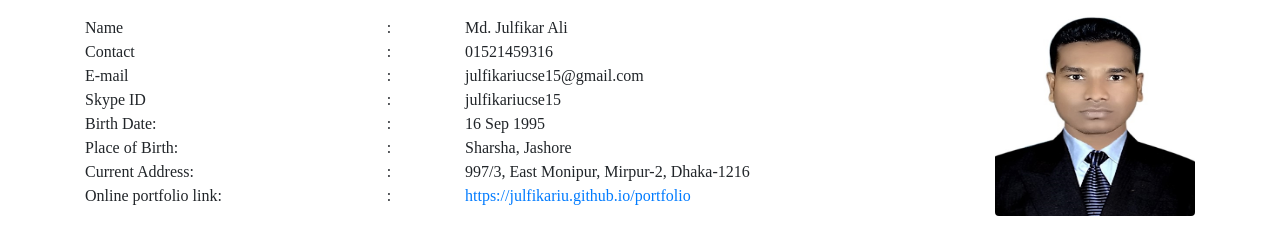
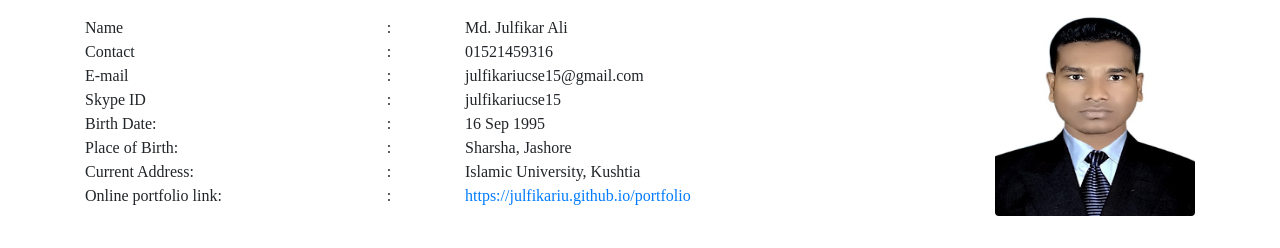
Before and after one commit to julfikariu/portfolio, a plain HTML site: page index.html in a window 1280 px wide. Shown: the top 248 px of the page. Drawn offline with Linux system fonts and the light colour scheme; a web font is replaced by a local one.

Commit message:
Update index.html

```diff
--- a/index.html
+++ b/index.html
@@ -48,7 +48,8 @@
 
                         <div class="col-md-5 col-xs-6">Current Address:</div>
                         <div class="col-md-1 px-0">:</div>
-                        <div class="col-md-6"> 997/3, East Monipur, Mirpur-2, Dhaka-1216</div>
+                        <!-- <div class="col-md-6"> 997/3, East Monipur, Mirpur-2, Dhaka-1216</div> -->
+                        <div class="col-md-6"> Islamic University, Kushtia</div>
 
                         <div class="col-md-5 col-xs-6">Online portfolio link:</div>
                         <div class="col-md-1 px-0">:</div>
```
